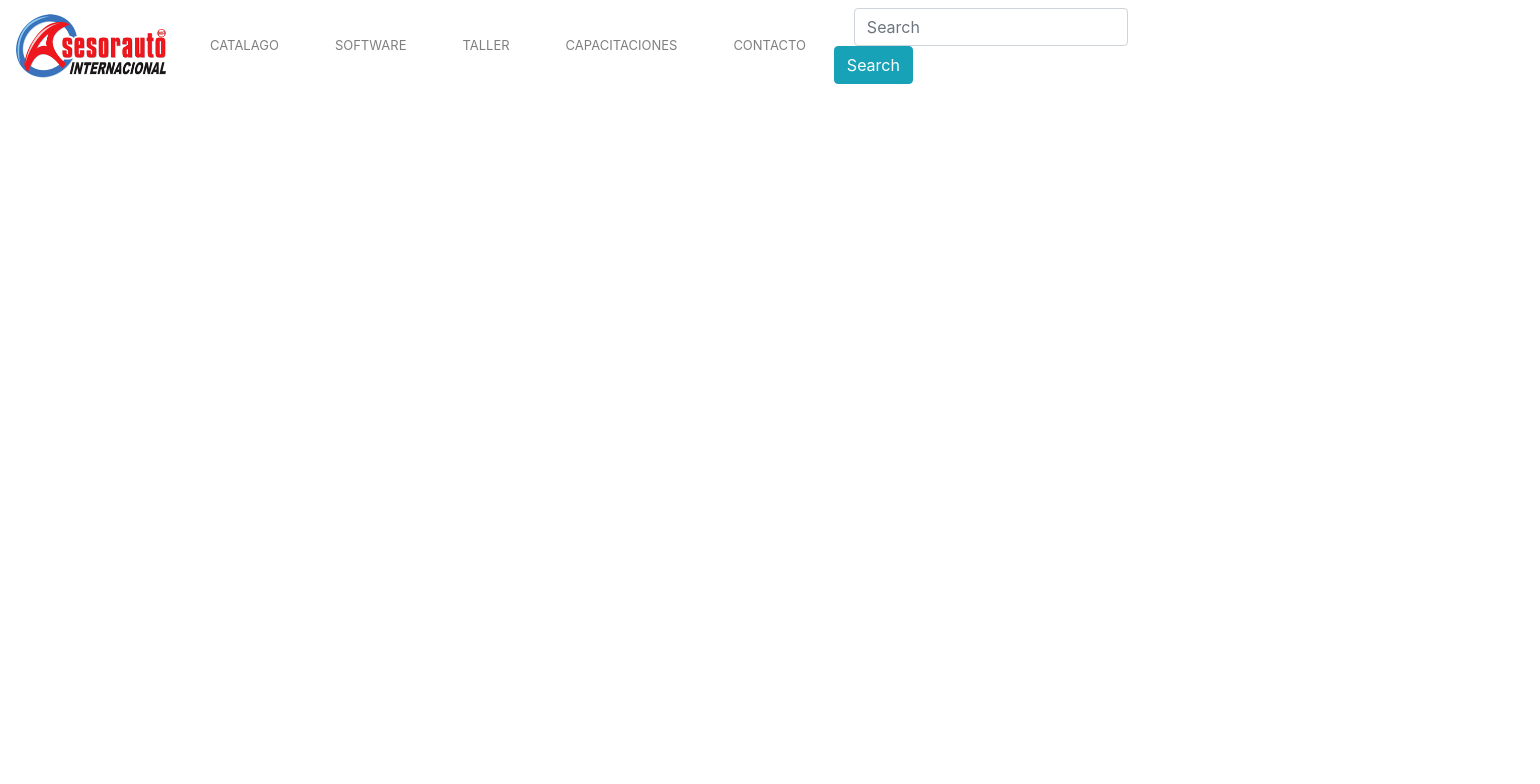
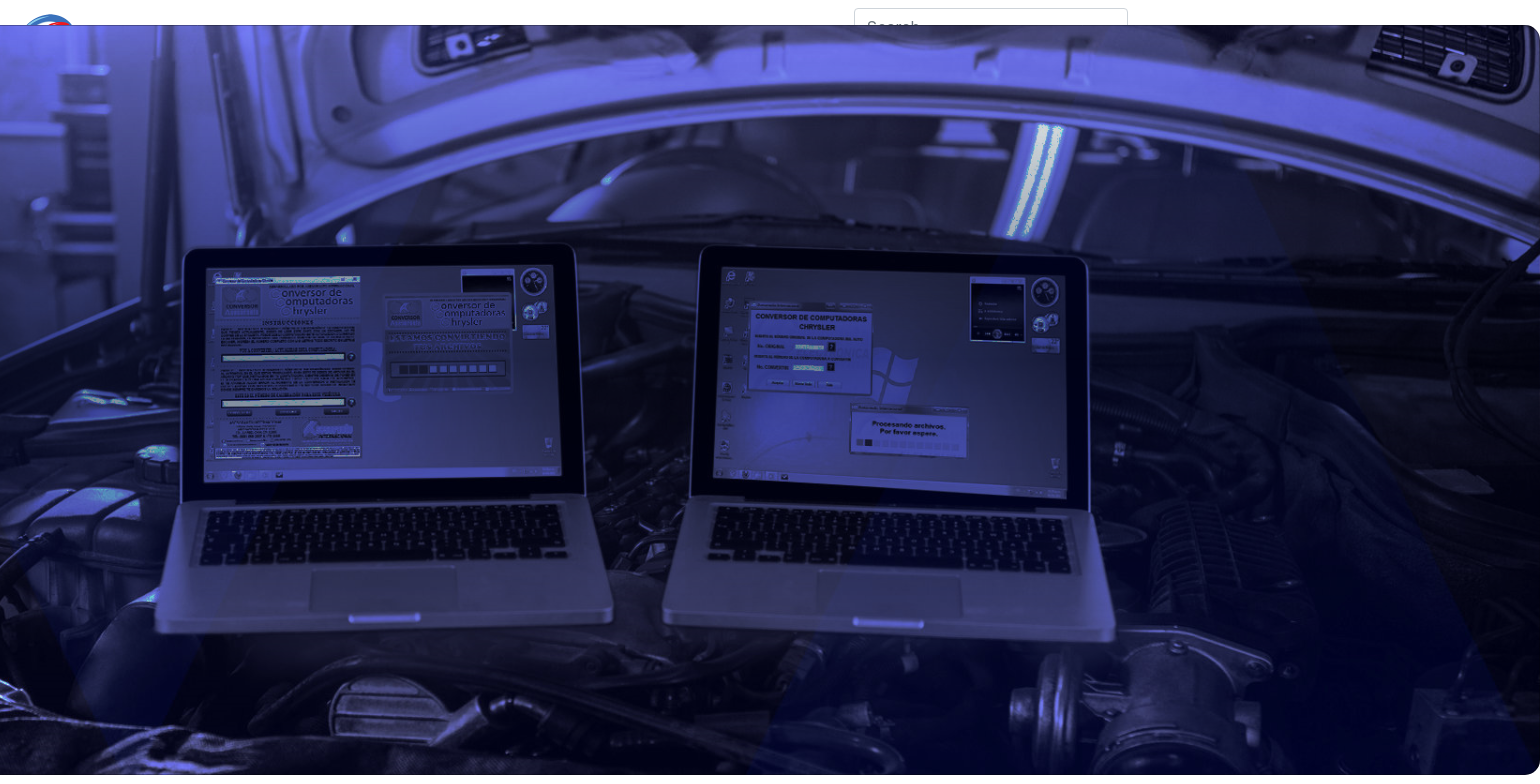
Before and after one commit to edgaarcruz/Asesorauto, a React (Create React App) app: page / in a window 1280 px wide. Shown: the top 784 px of the page, 1540 px wide, since content can reach past the window. Built offline with nearby package versions, Linux system fonts and the light colour scheme.

Commit message:
archivo footer

```diff
--- a/package.json
+++ b/package.json
@@ -11,6 +11,7 @@
     "@testing-library/react": "^9.5.0",
     "@testing-library/user-event": "^7.2.1",
     "bootstrap": "^4.5.0",
+    "node-sass": "^4.14.1",
     "react": "^16.13.1",
     "react-bootstrap": "^1.0.1",
     "react-dom": "^16.13.1",
--- a/src/App.css
+++ b/src/App.css
@@ -10,9 +10,20 @@
   background-color: #fff;
 }
 
+.body {
+  background-image: url(./resources/images/layout/imagen_principal.png);
+}
+
 .navbar-logo {
   height: auto;
   width: 150px;
+}
+
+.img-principal{
+  height: auto;
+  display: flex;
+  position: center;
+
 }
 
 .icon {
@@ -26,3 +37,10 @@
   margin-left: 20px;
   color: white;
 }
+
+.center {
+  position: absolute;
+  left: 50%;
+  top: 50%;
+  transform: translate(-50%, -50%);
+}
--- a/src/App.js
+++ b/src/App.js
@@ -2,6 +2,8 @@
 import logo from './logo.svg';
 import './App.css';
 import Navbar from './components/layout/navbar';
+import Home from './components/layout/index'
+import Footer from "./components/layout/footer"
 import ReactDOM from 'react-dom'
 import { library } from '@fortawesome/fontawesome-svg-core'
 import { fab } from '@fortawesome/free-brands-svg-icons'
@@ -13,6 +15,8 @@
     <div className="App">
       <header className="App-header">
         <Navbar/>
+        <Home/>
+        <Footer/>
       </header>
     </div>
   );
--- /dev/null
+++ b/src/components/layout/footer.jsx
@@ -0,0 +1,12 @@
+import React, { useState } from 'react';
+import '../../App.css';
+const App = () => (
+    <div>
+        <footer>
+            <h4>Asesorauto Internacional</h4>
+            <p>Trabajando e Innovandi para ti desde 1996</p>
+        </footer>
+    </div>
+);
+
+export default App;
--- a/src/components/layout/index.jsx
+++ b/src/components/layout/index.jsx
@@ -0,0 +1,12 @@
+import React, { useState } from 'react';
+import '../../App.css';
+import ImagenPrincipal from '../../resources/images/layout/imagen_principal.png'
+const App = () => (
+    <div>
+        <body className="body">
+        <img src={ImagenPrincipal} className="center"></img>
+        </body>
+    </div>
+);
+
+export default App;
```
Also changed, not shown: src/resources/images/layout/imagen_principal.png (renamed from src/resources/images/layout/imagen principal.png), 1 other file (tests, documents, lock files or other folders).
